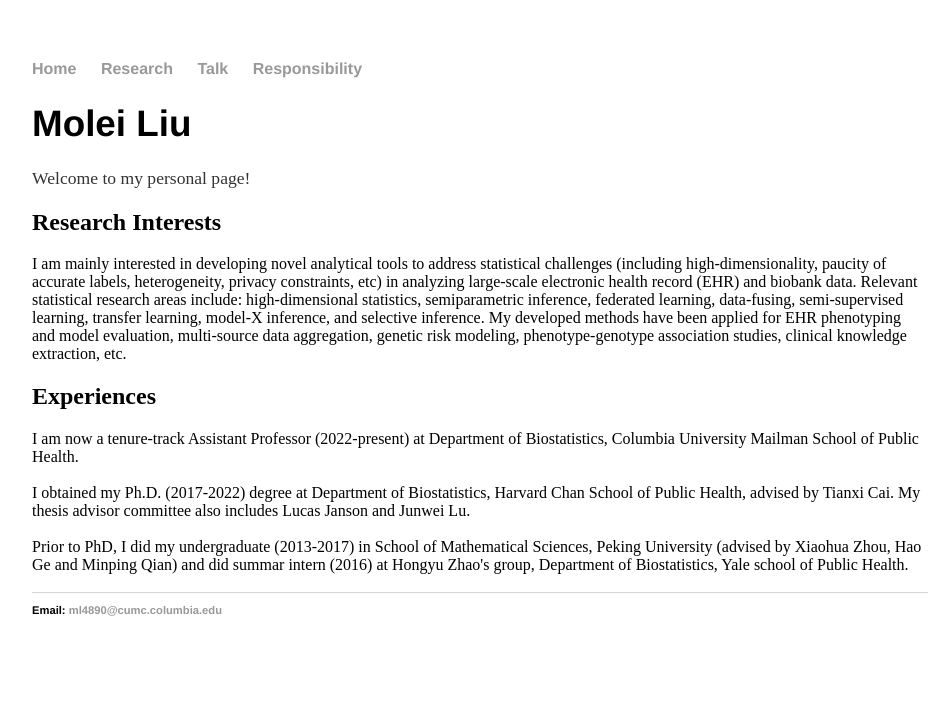
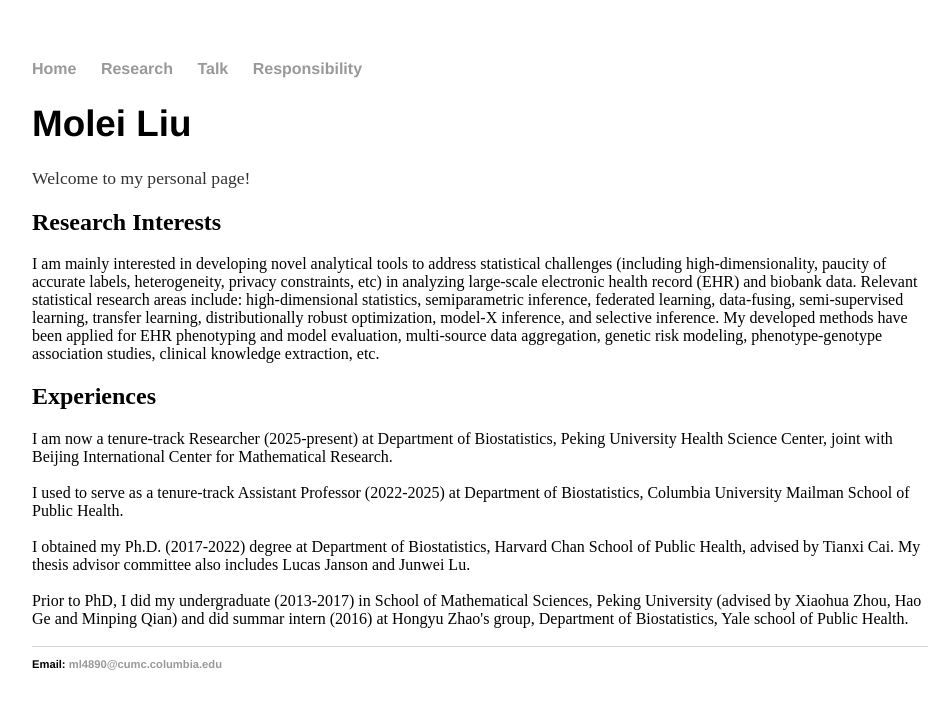
Before and after one commit to moleibobliu/moleibobliu.github.io, a Jekyll site: the page built from index.html, in a window 1280 px wide. Shown: the top 709 px of the page, without its empty margins (160-1112 px from the left). Built offline with Jekyll 4.4.1, drawn with Linux system fonts in a browser that asks for light colours.

Commit message:
Update index.html

```diff
--- a/index.html
+++ b/index.html
@@ -11,12 +11,14 @@ title: Molei Liu
 		(including high-dimensionality, paucity of accurate labels, heterogeneity, privacy constraints, etc)
 		in analyzing large-scale electronic health record (EHR) and biobank data.
 		Relevant statistical research areas include: high-dimensional statistics, semiparametric inference, federated learning, data-fusing,
-		semi-supervised learning, transfer learning, model-X inference, and selective inference.
+		semi-supervised learning, transfer learning, distributionally robust optimization, model-X inference, and selective inference.
 		My developed methods have been applied for EHR phenotyping and model evaluation, multi-source data aggregation, genetic risk modeling,
 		phenotype-genotype association studies, clinical knowledge extraction, etc.
 		<br />
 	        <h2> Experiences </h2>
-		I am now a tenure-track Assistant Professor (2022-present) at Department of Biostatistics, Columbia University Mailman School of Public Health.
+		I am now a tenure-track Researcher (2025-present) at Department of Biostatistics, Peking University Health Science Center, joint with Beijing International Center for Mathematical Research.
+		<br />
+		<br /> I used to serve as a tenure-track Assistant Professor (2022-2025) at Department of Biostatistics, Columbia University Mailman School of Public Health.
 		<br />
 		<br /> I obtained my Ph.D. (2017-2022) degree at Department of Biostatistics, Harvard Chan School of Public Health, advised by Tianxi Cai.
 		My thesis advisor committee also includes Lucas Janson and Junwei Lu.
```
